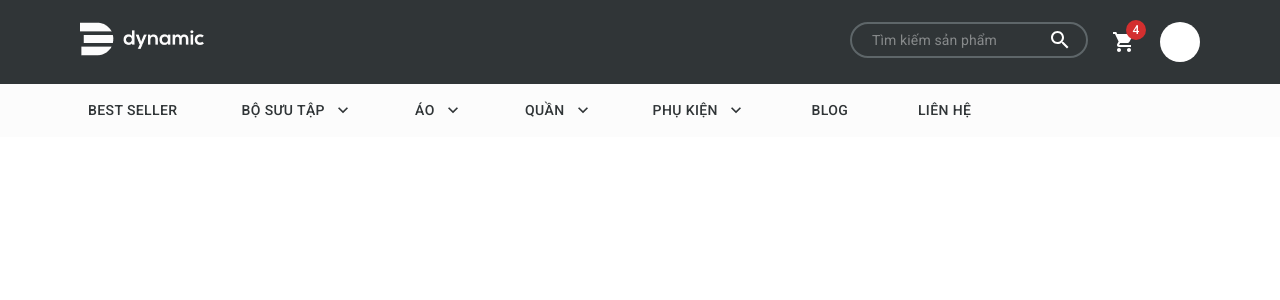
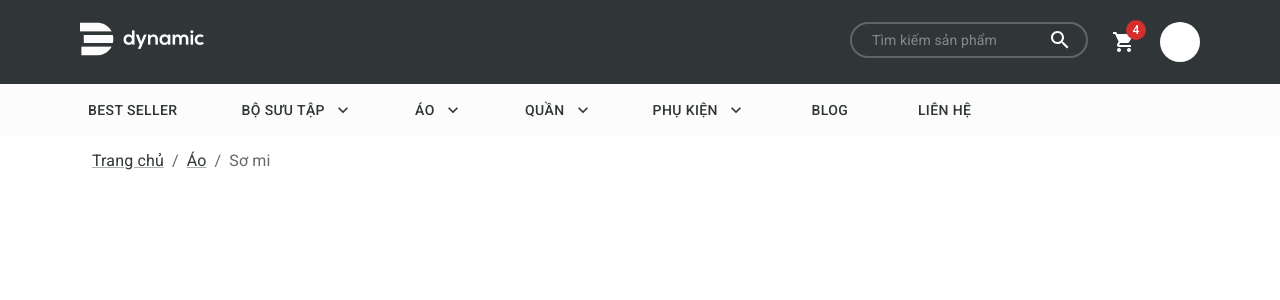
Before and after one commit to 19520280/dynamic-website, a React (Create React App) app: page /Ao/So-mi in a window 1280 px wide. Shown: the top 300 px of the page. Built offline with nearby package versions, Linux system fonts and the light colour scheme.

Commit message:
Update Breadcrumbs

```diff
--- a/package.json
+++ b/package.json
@@ -5,6 +5,7 @@
   "dependencies": {
     "@emotion/react": "^11.7.0",
     "@emotion/styled": "^11.6.0",
+    "@material-ui/core": "^4.12.3",
     "@mui/icons-material": "^5.2.0",
     "@mui/material": "^5.2.2",
     "@testing-library/jest-dom": "^5.15.1",
--- a/src/App.js
+++ b/src/App.js
@@ -11,7 +11,8 @@ import Homepage from "./pages/Homepage";
 import PaymentPage from "./pages/PaymentPage";
 import ProductDetailPage from "./pages/ProductPage/ProductDetailPage";
 import ProductsResultPage from "./pages/ProductPage/ProductsResultPage";
-
+import CategoryCasePage from "./pages/ProductPage/CategoryCasePage";
+import Breadcrumbs from "./components/Breadcrumbs/Breadcrumbs";
 const theme = createTheme({
   palette: {
     primary: {
@@ -33,7 +34,7 @@ function App() {
       <ThemeProvider theme={theme}>
         <Router>
           <Header />
-
+          <Breadcrumbs/>
           <Switch>
             <Route path="/" exact component={Homepage} />
             <div className="container">
@@ -42,6 +43,13 @@ function App() {
               <Route path="/Tai-khoan/:child" exact component={AccountPage} />
               <Route path="/Ket-qua/:path" exact component={ProductsResultPage} />
               <Route path="/id/:id" exact component={ProductDetailPage} />
+              <Route path="/Ao" exact component={CategoryCasePage} />
+              <Route path="/Ao/Ao-thun" exact component={CategoryCasePage} />
+              <Route path="/Ao/Ao-khoac" exact component={CategoryCasePage} />
+              <Route path="/Ao/So-mi" exact component={CategoryCasePage} />
+              <Route path="/Ao/Ao-trum-dau" exact component={CategoryCasePage} />
+              <Route path="/Ao/Ao-tay-dai" exact component={CategoryCasePage} />
+
             </div>
           </Switch>
         </Router>
--- /dev/null
+++ b/src/components/Breadcrumbs/Breadcrumbs.js
@@ -0,0 +1,66 @@
+import React from "react";
+import Typography from "@mui/material/Typography";
+import Breadcrumbs from "@mui/material/Breadcrumbs";
+import Link from "@mui/material/Link";
+import { withRouter } from "react-router-dom";
+
+const Breadcrumb = (props) => {
+  const {
+    history,
+    location: { pathname },
+  } = props;
+  const pathnames = pathname.split("/").filter((x) => x);
+  return (
+    <Breadcrumbs  style={{padding:"12px 0px 12px 80px", margin:"0px 0px 0px 12px"}} aria-label="breadcrumb">
+      {pathnames.length > 0 ? (
+        <Link onClick={() => history.push("/")}>Trang chủ</Link>
+      ) : (
+        <Typography> Trang chủ </Typography>
+      )}
+      {pathnames.map((name, index) => {
+        const routeTo = `/${pathnames.slice(0, index + 1).join("/")}`;
+        const isLast = index === pathnames.length - 1;
+        return isLast ? (
+          <Typography key={name}>
+            {name == "Best-seller"
+              ? "Best seller": name == "Bo-suu-tap"?
+              "Bộ sưu tập"
+              : name == "Ao"
+              ? "Áo"
+              : name == "Quan"
+              ? "Quần"
+              : name == "Phu-kien"
+              ? "Phụ kiện"
+              : name == "Lien-he"
+              ? "Liên hệ"
+              : name == "Ao-thun"
+              ? "Áo thun"
+              : name == "Ao-khac"
+              ? "Áo khoác"
+              : name == "Ao-trum-dau"
+              ? "Áo trùm đầu"
+              : name == "So-mi"
+              ? "Sơ mi"
+              : name == "Ao-tay-dai"
+              ? "Áo tay dài"
+              : name}
+          </Typography>
+        ) : (
+          <Link key={name} onClick={() => history.push(routeTo)}>
+            {name == "Ao"
+              ? "Áo"
+              : name == "Quan"
+              ? "Quần"
+              : name == "Phu-kien"
+              ? "Phụ kiện"
+              : name == "Lien-he"
+              ? "Liên hệ"
+              : name}
+          </Link>
+        );
+      })}
+    </Breadcrumbs>
+  );
+};
+
+export default withRouter(Breadcrumb);
--- /dev/null
+++ b/src/pages/ProductPage/CategoryCasePage.js
@@ -0,0 +1,15 @@
+import React from 'react'
+import { useLocation } from 'react-router-dom'
+import Breadcrumnbs from '../../components/Breadcrumbs/Breadcrumbs'
+
+const CategoryCasePage = () => {
+    const location = useLocation();
+    console.log(location.pathname);
+
+    return (
+        <div>
+        </div>
+    )
+}
+
+export default CategoryCasePage
```
Also changed, not shown: src/dataSources/Pages.js (+5 -5 lines), 1 other file (tests, documents, lock files or other folders).
